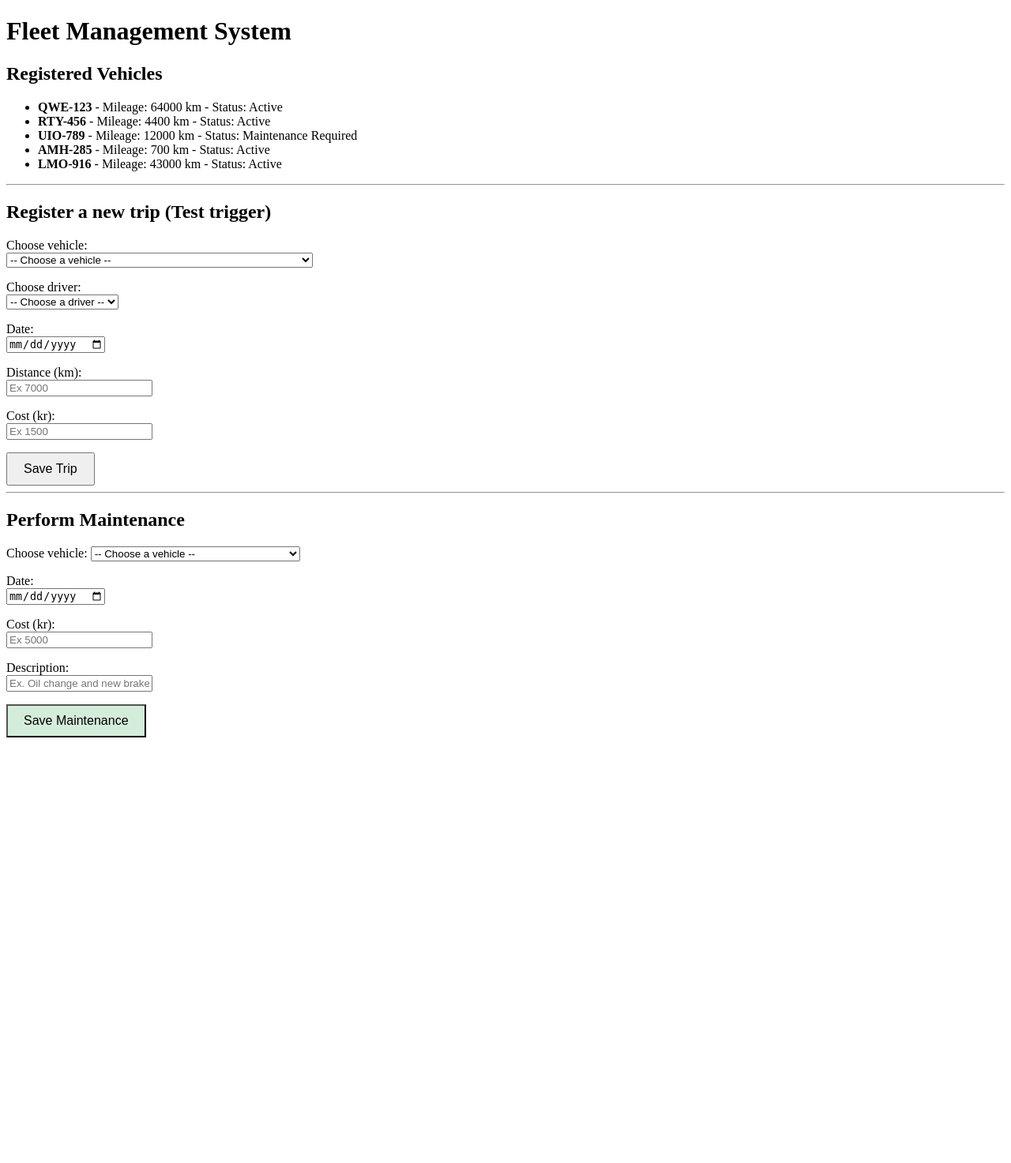
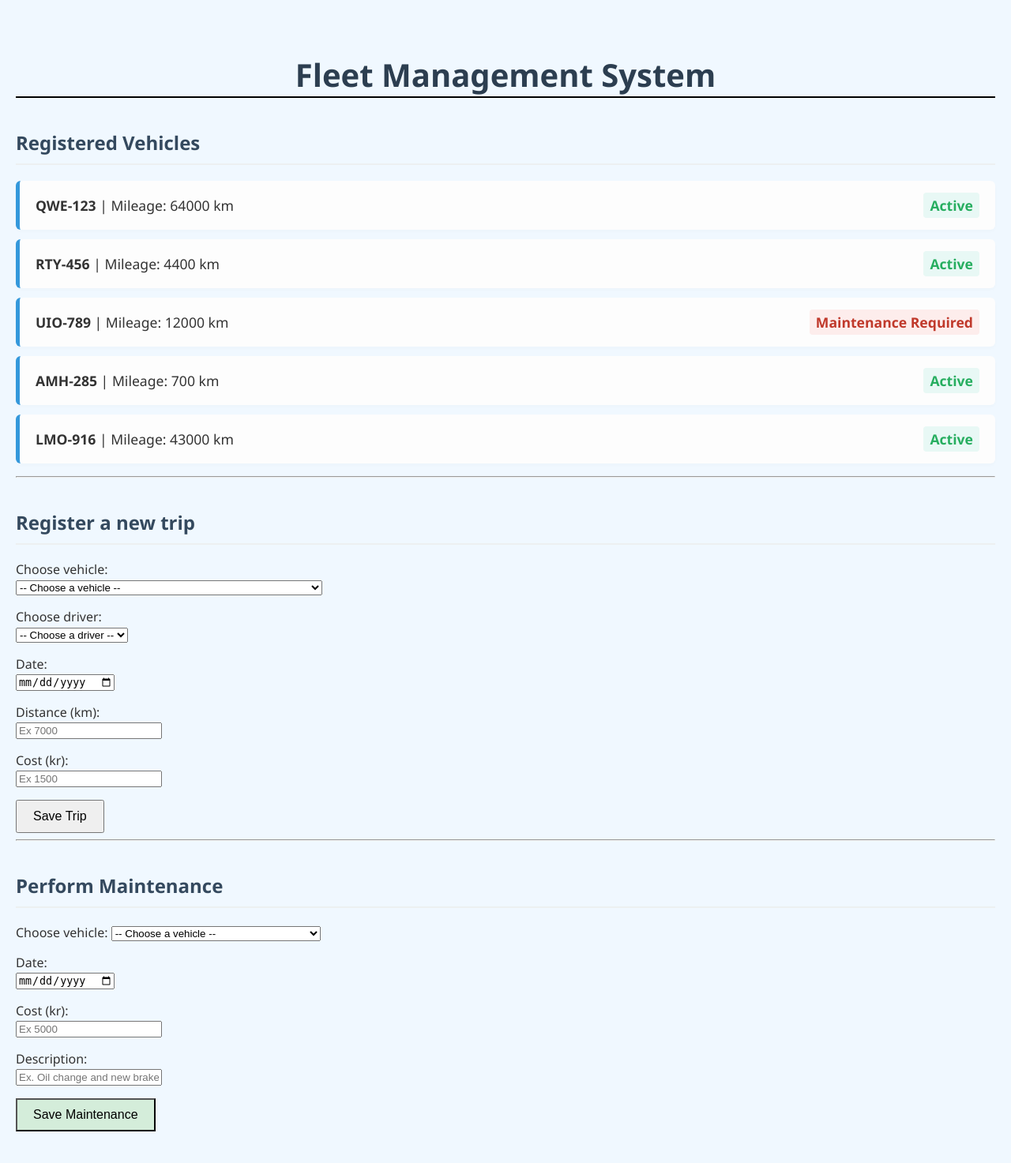
Before and after one commit to Huwa8492/FleetManagementSystem, a Flask app: page / in a window 1280 px wide. Shown: the whole page at 79% size. Before the commit the page ends 934 px from the top, so only its background shows below. Run offline with Flask 3, Linux system fonts and the light colour scheme; data comes from the database, SQL or seed files in the repository.

Commit message:
Fix frontend

```diff
--- /dev/null
+++ b/static/style.css
@@ -0,0 +1,59 @@
+body {
+    font-family: 'Segoe UI', 'Segoe UI', Tahoma, Geneva, Verdana, sans-serif;
+    background-color: aliceblue;
+    color:#333;
+    margin: 0;
+    padding: 40px 20px;
+}
+.container {
+    max-width: 800px;
+    margin: 0 auto;
+    background-color: #ffffff;
+    padding: 40px;
+    border-radius: 10px;
+    box-shadow: 0 4px 15px rgba(0,0,0,0.05);
+}
+h1{
+    text-align: center;
+    color:#2c3e50 ;
+    margin-bottom: 40px;
+    font-size: 2.5em;
+    border-bottom:  2px solid black;
+}
+h2{
+    color: #34495e;
+    border-bottom: 2px solid #ecf0f1;
+    padding-bottom: 10px;
+    margin-top: 40px;
+    margin-bottom: 20px;
+}
+ul{
+    list-style-type: none;
+    padding: 0;
+}
+li{
+    background: #fdfdfd;
+    margin-bottom: 12px;
+    padding: 15px 20px;
+    border-radius: 6px;
+    border-left: 5px solid #3498db;
+    box-shadow: 0 2px 4px rgba(0,0,0,0.02);
+    font-size: 1.1em;
+    display:flex;
+    justify-content: space-between;
+    align-items: center;
+}
+.status-active{
+    color:#27ae60;
+    font-weight: bold;
+    background: #e8f8f5;
+    padding: 4px 8px;
+    border-radius: 4px;
+}
+.status-warning{
+    color:#c0392b;
+    font-weight: bold;
+    background: #fdedec;
+    padding: 4px 8px;
+    border-radius: 4px;
+}
--- a/templates/index.html
+++ b/templates/index.html
@@ -3,6 +3,7 @@
 <head>
     <meta charset="UTF-8">
     <title>Fleet Management</title>
+    <link rel="stylesheet" href="{{url_for('static', filename='style.css')}}"
 </head>
 <body>
     <h1>Fleet Management System</h1>
@@ -10,9 +11,12 @@
     <ul>
         {% for vehicle in vehicles %}
             <li>
-                <strong>{{ vehicle['LicensePlate'] }}</strong>
-                - Mileage: {{ vehicle['Mileage']}} km
-                - Status: {{ vehicle['Status']}}
+                <span><strong>{{ vehicle['LicensePlate'] }}</strong>&nbsp;|&nbsp;Mileage: {{ vehicle['Mileage']}} km</span>
+                {% if vehicle['Status'] == 'Maintenance Required' %}
+                    <span class="status-warning">{{ vehicle['Status']}}</span>
+                {% else %}
+                    <span class="status-active">{{ vehicle['Status']}}</span>
+                {% endif %}
                 </li>
         {% endfor %}
     </ul>
@@ -37,7 +41,7 @@
         {% endif %}
     {% endwith %}
 
-    <h2>Register a new trip (Test trigger)</h2>
+    <h2>Register a new trip</h2>
     <form action="/add_trip" method = "POST">
         <p>
             <label>Choose vehicle:</label><br>
```
